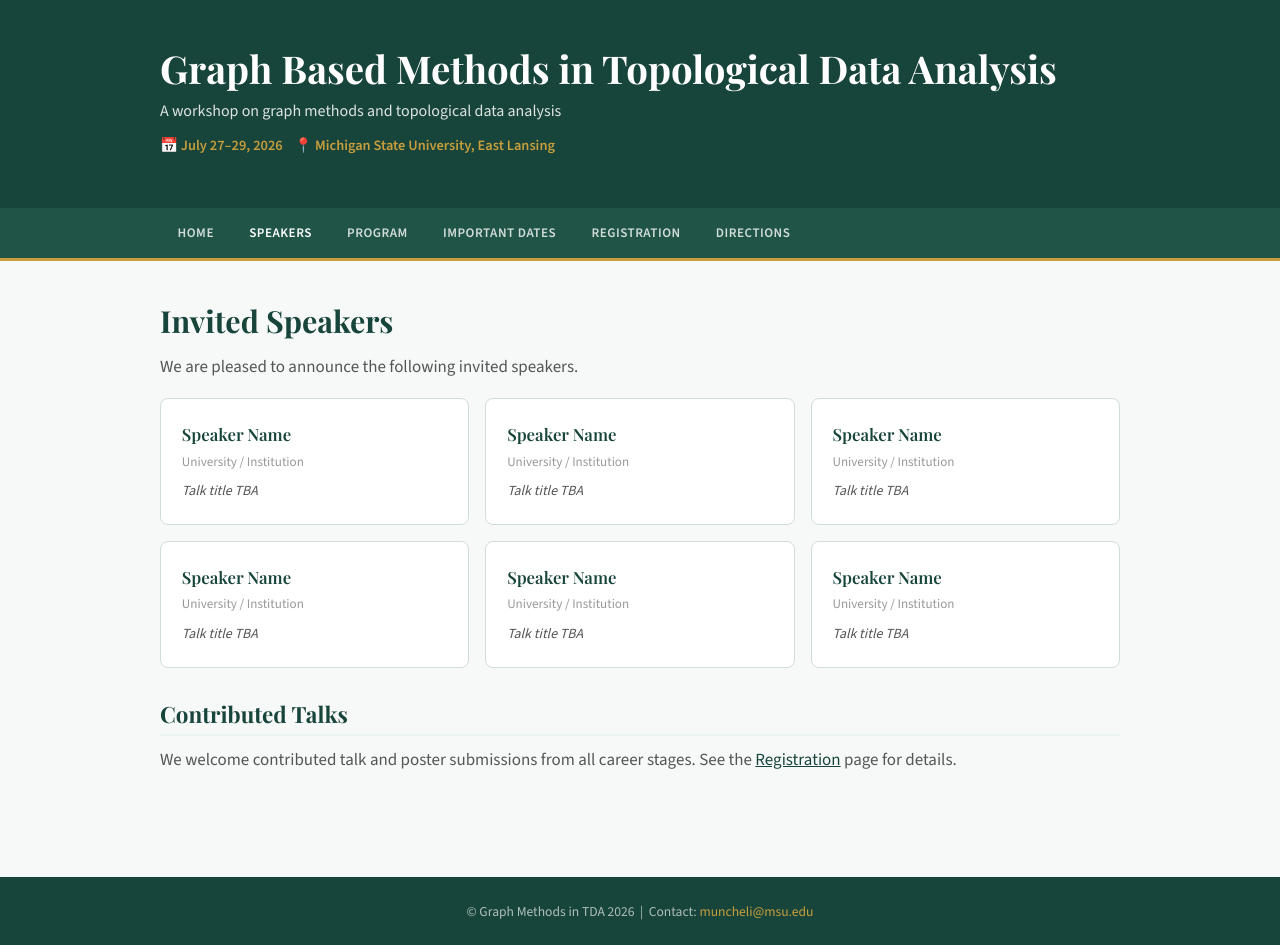
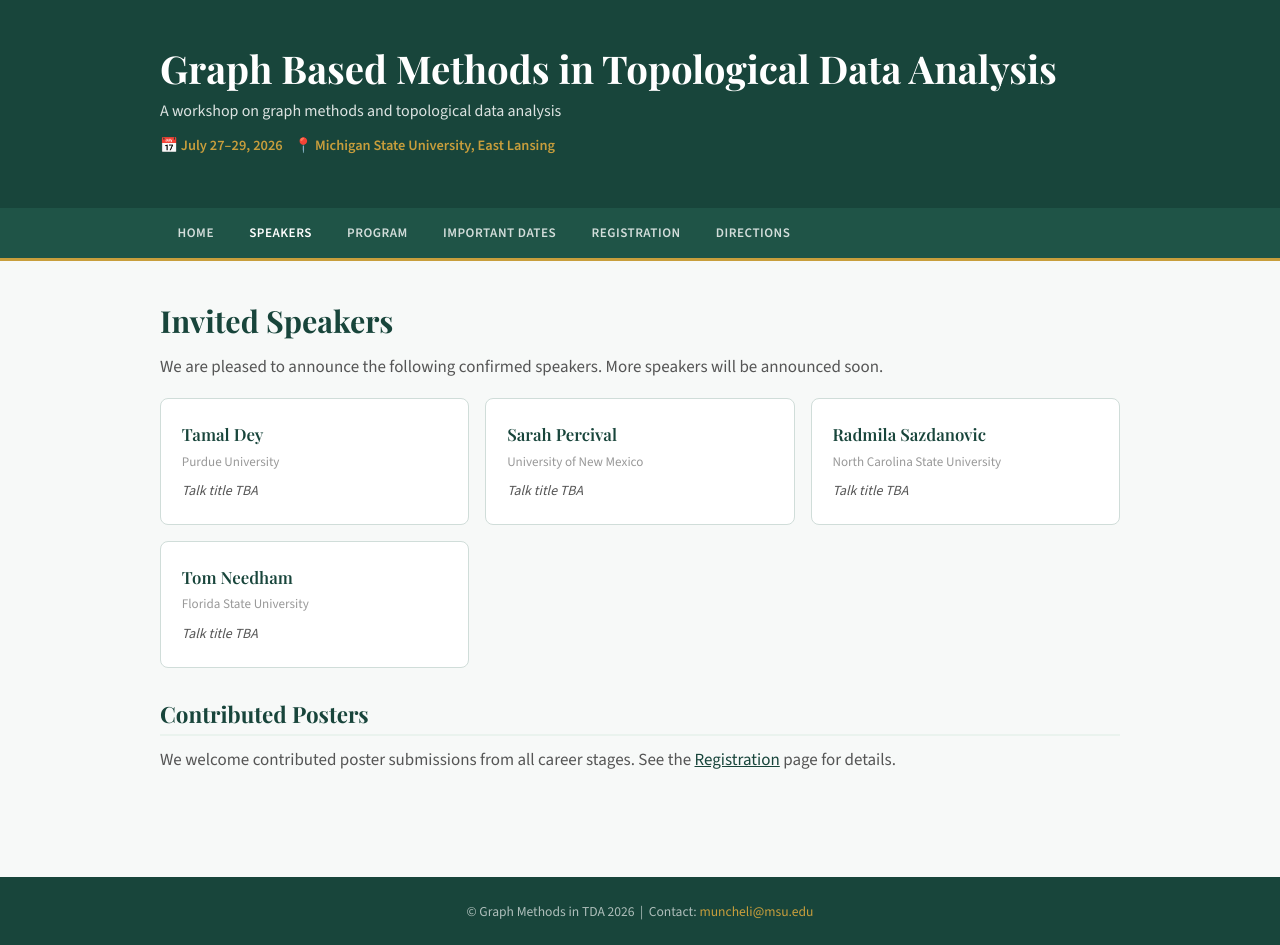
Before and after one commit to MunchLab/graph-methods-tda, a Jekyll site: the page built from speakers.md, in a window 1280 px wide. Built offline with Jekyll 4.4.1, drawn with Linux system fonts in a browser that asks for light colours.

```diff
--- a/speakers.md
+++ b/speakers.md
@@ -5,18 +5,19 @@ title: Speakers
 
 # Invited Speakers
 
-We are pleased to announce the following invited speakers.
+We are pleased to announce the following confirmed speakers. More speakers will be announced soon.
 
 <div class="speaker-grid">
-  <div class="speaker-card"><div class="name">Speaker Name</div><div class="affil">University / Institution</div><div class="talk">Talk title TBA</div></div>
-  <div class="speaker-card"><div class="name">Speaker Name</div><div class="affil">University / Institution</div><div class="talk">Talk title TBA</div></div>
-  <div class="speaker-card"><div class="name">Speaker Name</div><div class="affil">University / Institution</div><div class="talk">Talk title TBA</div></div>
-  <div class="speaker-card"><div class="name">Speaker Name</div><div class="affil">University / Institution</div><div class="talk">Talk title TBA</div></div>
-  <div class="speaker-card"><div class="name">Speaker Name</div><div class="affil">University / Institution</div><div class="talk">Talk title TBA</div></div>
-  <div class="speaker-card"><div class="name">Speaker Name</div><div class="affil">University / Institution</div><div class="talk">Talk title TBA</div></div>
+
+  <div class="speaker-card"><div class="name">Tamal Dey</div><div class="affil">Purdue University</div><div class="talk">Talk title TBA</div></div>
+  <div class="speaker-card"><div class="name">Sarah Percival</div><div class="affil">University of New Mexico</div><div class="talk">Talk title TBA</div></div>
+  <div class="speaker-card"><div class="name">Radmila Sazdanovic</div><div class="affil">North Carolina State University</div><div class="talk">Talk title TBA</div></div>
+  <div class="speaker-card"><div class="name">Tom Needham</div><div class="affil">Florida State University</div><div class="talk">Talk title TBA</div></div>
+  <!-- <div class="speaker-card"><div class="name">Speaker Name</div><div class="affil">University / Institution</div><div class="talk">Talk title TBA</div></div>
+  <div class="speaker-card"><div class="name">Speaker Name</div><div class="affil">University / Institution</div><div class="talk">Talk title TBA</div></div> -->
 </div>
 
-## Contributed Talks
+## Contributed Posters
 
-We welcome contributed talk and poster submissions from all career stages.
+We welcome contributed poster submissions from all career stages.
 See the [Registration](registration) page for details.
```
Also changed, not shown: registration.md (+9 -10 lines), 3 other files.
